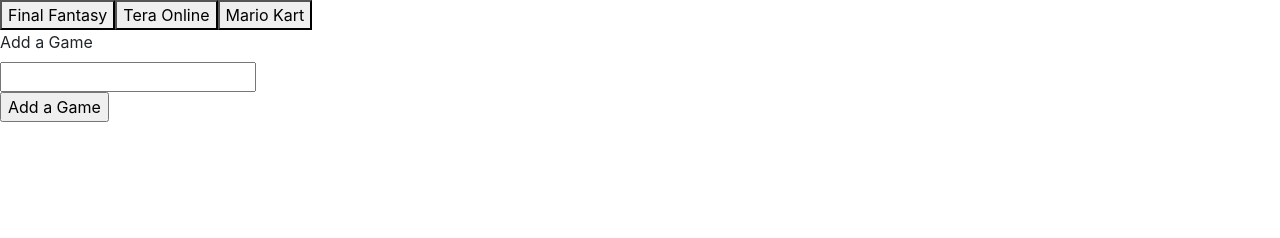
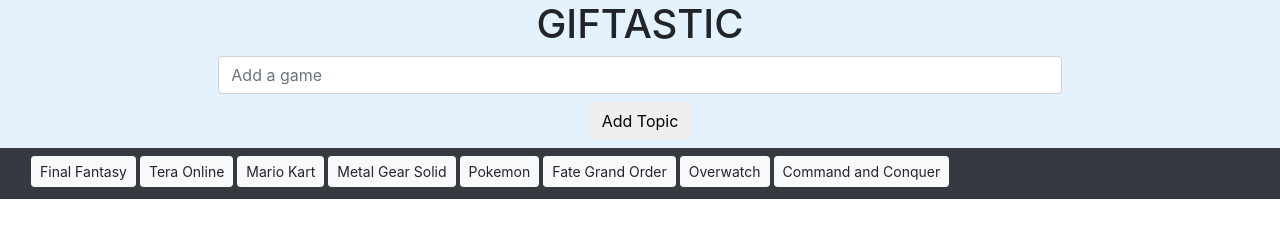
Before and after one commit to AstraySteve/GifTastic, a plain HTML site: page index.html in a window 1280 px wide. Drawn offline with nearby package versions, Linux system fonts and the light colour scheme.

Commit message:
minimum assignment requirement reached!

```diff
--- a/assets/css/style.css
+++ b/assets/css/style.css
@@ -3,3 +3,21 @@
     Assignment 6, 2018
     UofT SCS Coding Bootcamp
 */
+
+.gif-container{
+    text-align: center;
+}
+
+.gif{
+    width: 100%;
+    max-height: 400px;
+    object-fit: cover;
+}
+
+#mainHeader{
+    text-align: center;
+}
+
+#mastHead{
+    background-color: #e3f2fd;
+}
--- a/assets/javascript/app.js
+++ b/assets/javascript/app.js
@@ -5,7 +5,7 @@
 */
 //Global Variables
 var APIKEY = "&api_key=V6MIkHhjl9BLPayiWYXlTRldvlrW2fpn"; //My own APIKey
-var topics = ["Final Fantasy", "Tera Online", "Mario Kart"]; //Array of strings, each element related to the topic: Games
+var topics = ["Final Fantasy", "Tera Online", "Mario Kart", "Metal Gear Solid", "Pokemon", "Fate Grand Order", "Overwatch", "Command and Conquer"]; //Array of strings, each element related to the topic: Games
 
 //Functions
 function displayGIF() {
@@ -25,15 +25,15 @@
         console.log(response);
 
         var results = response.data;
+        $("#display-view").empty();
+
         for (var i=0; i<results.length; i++){
             //Setting variables for ease of use
             var gifSource = results[i].images.fixed_height.url;
             var gifStill = results[i].images.fixed_height_still.url;
             var rating = results[i].rating;
 
-            //TODO: build a div container for the gifs and append them to a display container
-            var gifDiv = $("<div class='gif-container'>");
-
+            var gifDiv = $("<div class='gif-container col-sm-4'>");
             var p = $("<p>").text("Rating: " + rating);
             var gameImage =$("<img>");
             gameImage.attr({
@@ -66,7 +66,7 @@
     for (var i=0; i< topics.length; i++){
         var newButton = $("<button>");
         newButton.attr({
-            class: "topic-buttons", //TODO give class name to buttons
+            class: "topic-buttons btn btn-light btn-sm mr-1 mb-1",
             "data-name": topics[i],
         });
         newButton.text(topics[i]);
--- a/index.html
+++ b/index.html
@@ -20,19 +20,38 @@
         <title>GIFTASTIC</title>
     </head>
     <body>
-        <!-- Rendered buttons will get dumped here -->
-        <div id="buttons-view"></div>
-
-        <!--input form form-->
-        <form id="game-form">
-            <label for="game-input">Add a Game</label><br>
-            <input type="text" id="game-input"><br>
-            <!-- Button triggers new movie to be added -->
-            <input id="add-game" type="submit" value="Add a Game">
-        </form>
+        <header id="mastHead" class="mb-2">
+            <h1 id="mainHeader">GIFTASTIC</h1>
+            <!--input form form-->
+            <form id="game-form">
+                <div class="row justify-content-center">
+                    <div class="col-10 col-lg-8">
+                        <input class="form-control" type="text" id="game-input" placeholder="Add a game">
+                    </div>
+                </div>
+                <div class="row justify-content-center">
+                    <!-- Button triggers new movie to be added -->
+                    <input class="btn my-2" id="add-game" type="submit" value="Add Topic">
+                </div>
+            </form>
+            <nav class="navbar navbar-expand-lg navbar-dark bg-dark">
+                <div class="container-fluid justify-content-center">
+                    <button class="navbar-toggler mb-1" type="button" data-toggle="collapse" data-target="#topicContent" aria-controls="topicContent" aria-expanded="false" aria-label="Toggle navigation">
+                        <span class="navbar-toggler-icon"></span>
+                    </button>
+                    <div class="collapse navbar-collapse" id="topicContent">
+                        <!-- Rendered buttons will get dumped here -->
+                        <div id="buttons-view"></div>
+                    </div>
+                </div>
+            </nav>
+        </header>
 
         <!--Display Gifs-->
-        <div id="display-view"></div>
+        <div class="container-fluid">
+            <div id="display-view" class="row"></div>
+        </div>
+
 
         <!--Javascript-->
         <script type="text/javascript" src="assets/javascript/app.js"></script>
```
